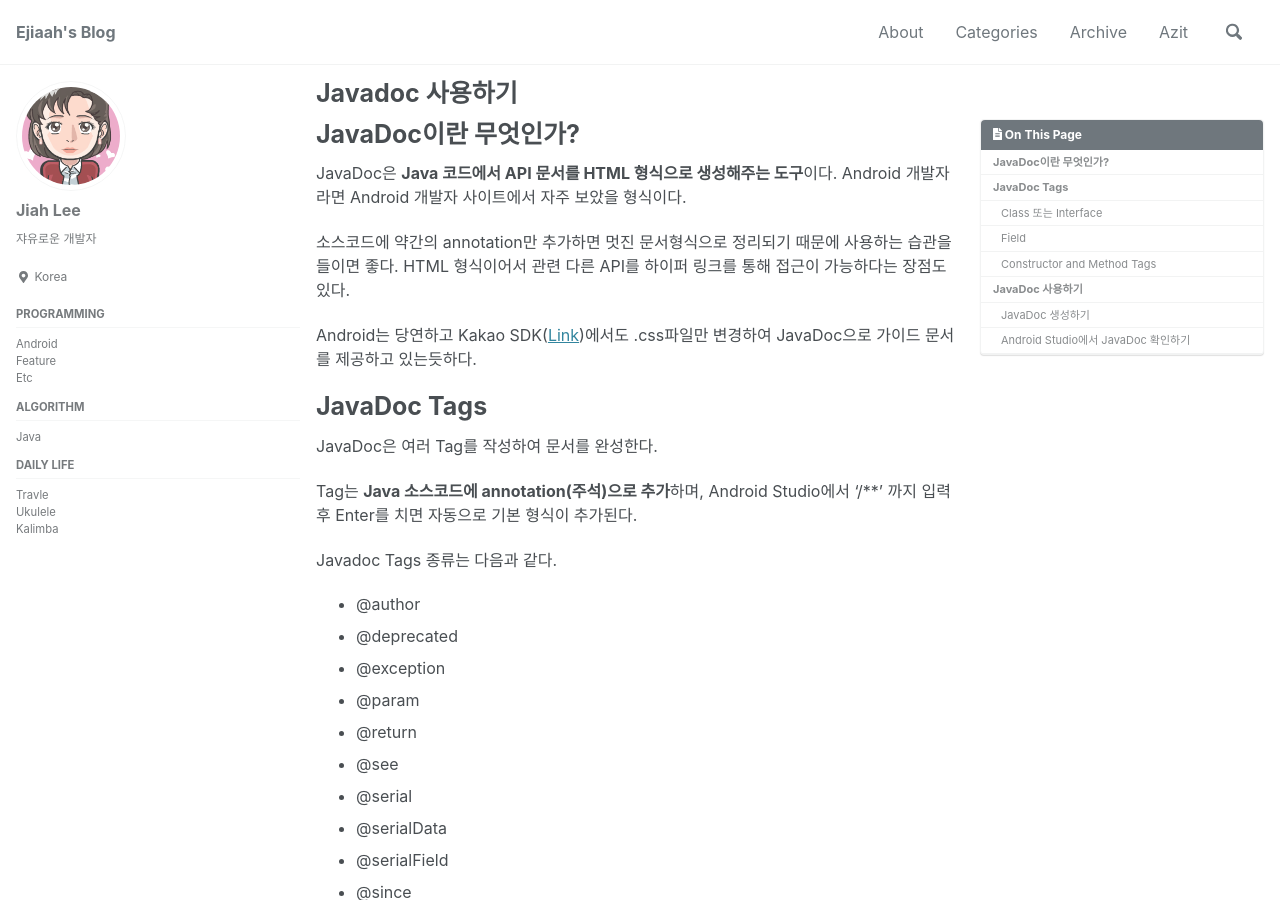
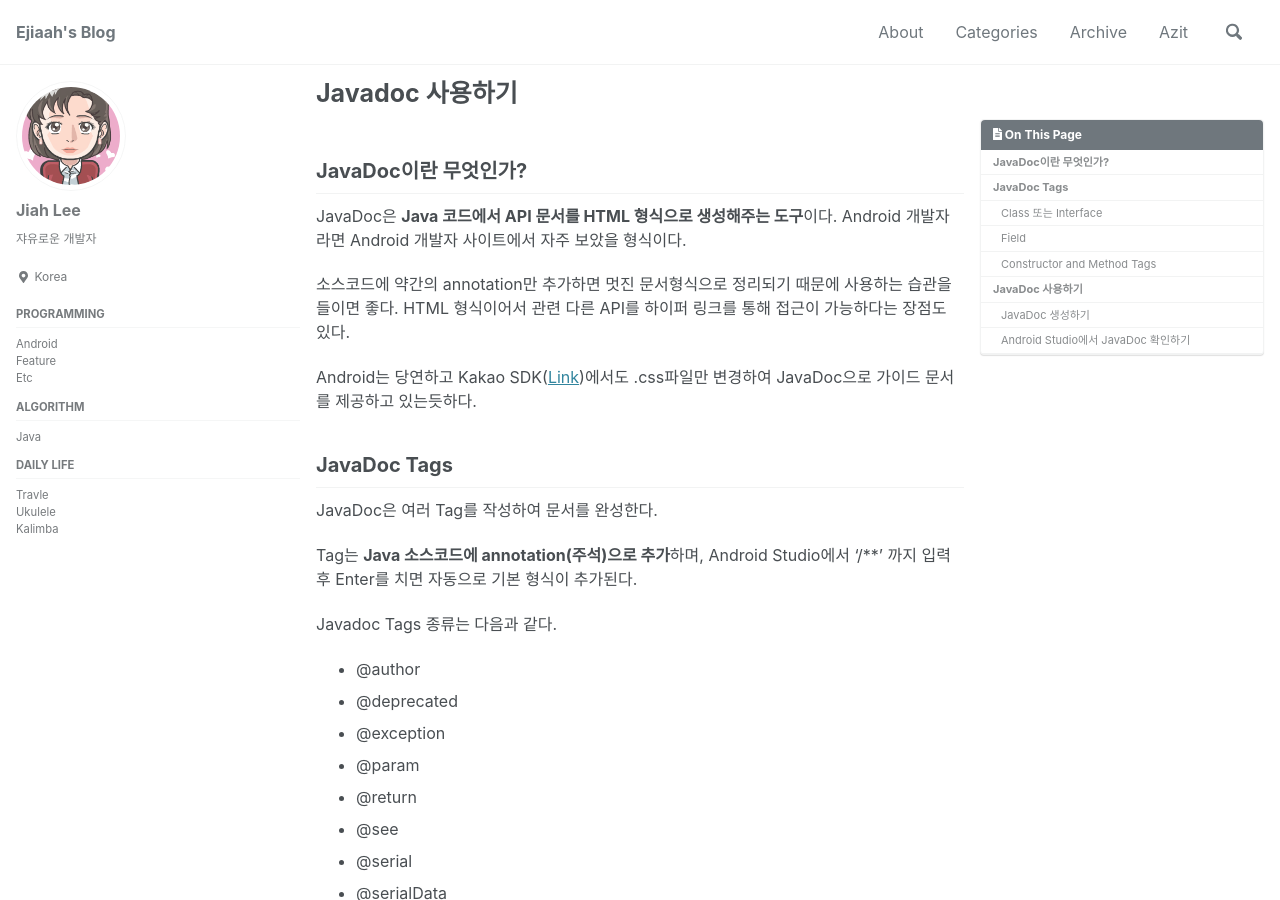
Before and after one commit to ejiaah/ejiaah.github.io, a Jekyll site: the page built from _posts/2019-03-17-android-javadoc.md, in a window 1280 px wide and 900 px high. Built offline with Jekyll 4.4.1, drawn with Linux system fonts in a browser that asks for light colours; cached includes are drawn as plain includes; nearby versions of some CDN libraries; comment, search, counter and statistics services are not loaded.

````diff
--- a/_posts/2019-03-17-android-javadoc.md
+++ b/_posts/2019-03-17-android-javadoc.md
@@ -12,7 +12,8 @@ toc: true
 toc_sticky: true
 ---
 
-# JavaDoc이란 무엇인가?
+## JavaDoc이란 무엇인가?
+
 JavaDoc은 **Java 코드에서 API 문서를 HTML 형식으로 생성해주는 도구**이다.
 Android 개발자라면 Android 개발자 사이트에서 자주 보았을 형식이다.
 
@@ -22,7 +23,7 @@ HTML 형식이어서 관련 다른 API를 하이퍼 링크를 통해 접근이
 Android는 당연하고 Kakao SDK([Link](https://developers.kakao.com/docs/android-reference/overview-summary.html))에서도 .css파일만 변경하여 JavaDoc으로 가이드 문서를 제공하고 있는듯하다.
 
 
-# JavaDoc Tags
+## JavaDoc Tags
 
 JavaDoc은 여러 Tag를 작성하여 문서를 완성한다.
 
@@ -47,7 +48,7 @@ Javadoc Tags 종류는 다음과 같다.
 
 아래 내용은 위 태그를 직접 만든 Gallery Project([Link](https://github.com/ejiaah/android-gallery))에 적용한 예제이다.
 
-## Class 또는 Interface
+### Class 또는 Interface
 
 ```java
 /**
@@ -83,7 +84,7 @@ public interface GalleryListener {
 
 
 
-## Field
+### Field
 ```java
 /**
  * Name of Album
@@ -107,7 +108,7 @@ private int count = 0;
 
 
 
-## Constructor and Method Tags
+### Constructor and Method Tags
 
 ```java
 /**
@@ -149,9 +150,9 @@ public boolean isNumberFormat(String stringNumber) {
 
 
 
-# JavaDoc 사용하기
+## JavaDoc 사용하기
 
-## JavaDoc 생성하기
+### JavaDoc 생성하기
 
 Android Studio 메뉴 'Tools-Generate JavaDoc...' 을 선택한다.
 
@@ -168,7 +169,7 @@ Android Studio 메뉴 'Tools-Generate JavaDoc...' 을 선택한다.
 
 
 
-## Android Studio에서 JavaDoc 확인하기
+### Android Studio에서 JavaDoc 확인하기
 
 Android Studio에서 함수에 마우스를 가져다대면  JavaDoc을 바로 확인할 수 있는 설정이 있다.
 
````
Also changed, not shown: _pages/about.md (+21 -0 lines).
